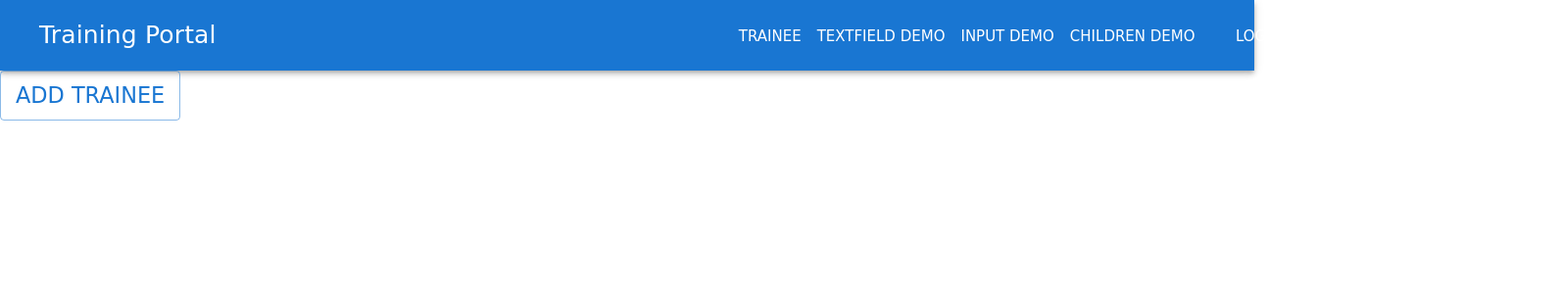
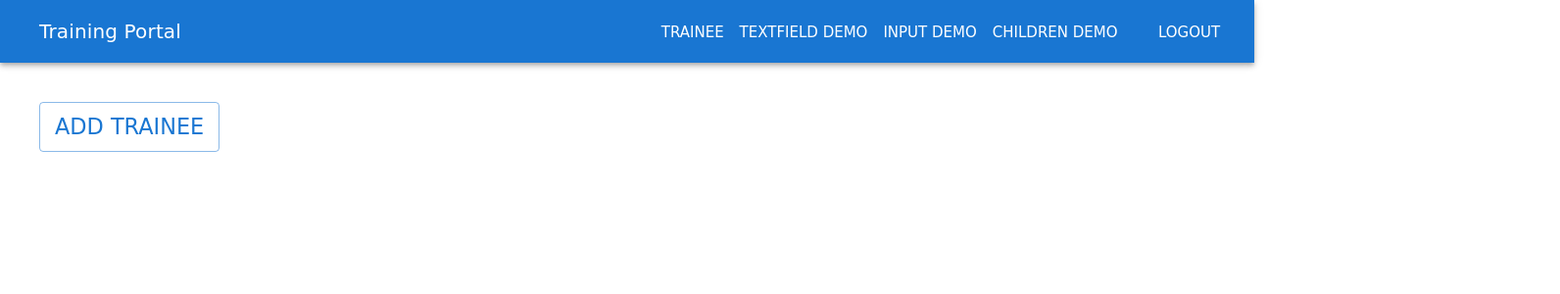
Before and after one commit to vishvjeet-Sharma/react-client, a React (Create React App) app: page / in a window 1280 px wide. Shown: the top 300 px of the page at 98% size, 1592 px wide, since content can reach past the window. Built offline with nearby package versions, Linux system fonts and the light colour scheme.

Commit message:
Basic Routs setup and layouts

```diff
--- a/src/layouts/components/NavBar/NavBar.jsx
+++ b/src/layouts/components/NavBar/NavBar.jsx
@@ -14,11 +14,11 @@ const NavBar = () => (
           width="82%"
           variant="h6"
           component="div"
-          sx={{ flexGrow: 1, padding: 2, fontSize: 25 }}
+          sx={{ flexGrow: 1, padding: 2, fontSize: 20 }}
         >
           Training Portal
         </Typography>
-        <Typography flexGrow={0.5} width={1200} marginRight={-42}>
+        <Typography flexGrow={0.5} width={1200} marginRight={-20}>
           <Link to="/" style={{ color: 'white', textDecoration: 'none' }}>
             <Button color="inherit" sx={{ fontSize: 15, width: 'fit-content' }}>Trainee</Button>
           </Link>
--- a/src/pages/Trainee/components/AddDialog/AddDialog.jsx
+++ b/src/pages/Trainee/components/AddDialog/AddDialog.jsx
@@ -22,7 +22,7 @@ const AddDialog = (props) => {
 
     return (
         <div>
-            <Button variant="outlined" onClick={onClick}>
+            <Button variant="outlined" onClick={onClick} sx={{marginTop: 5, marginLeft: 5}}>
                 ADD TRAINEE
             </Button>
             <Dialog open={open} onClose={onClose} fullWidth="true" maxWidth="100px"  >
```
